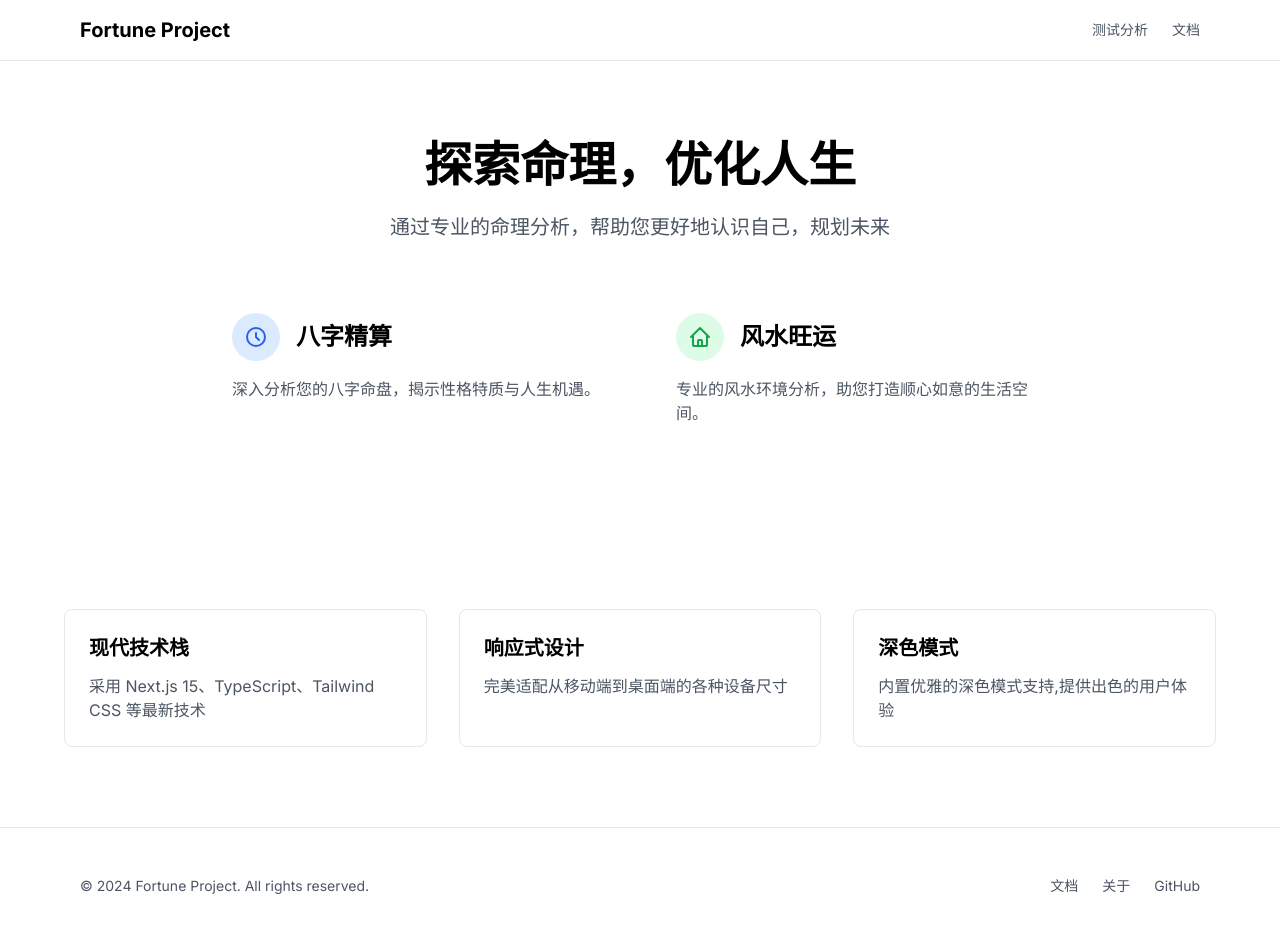
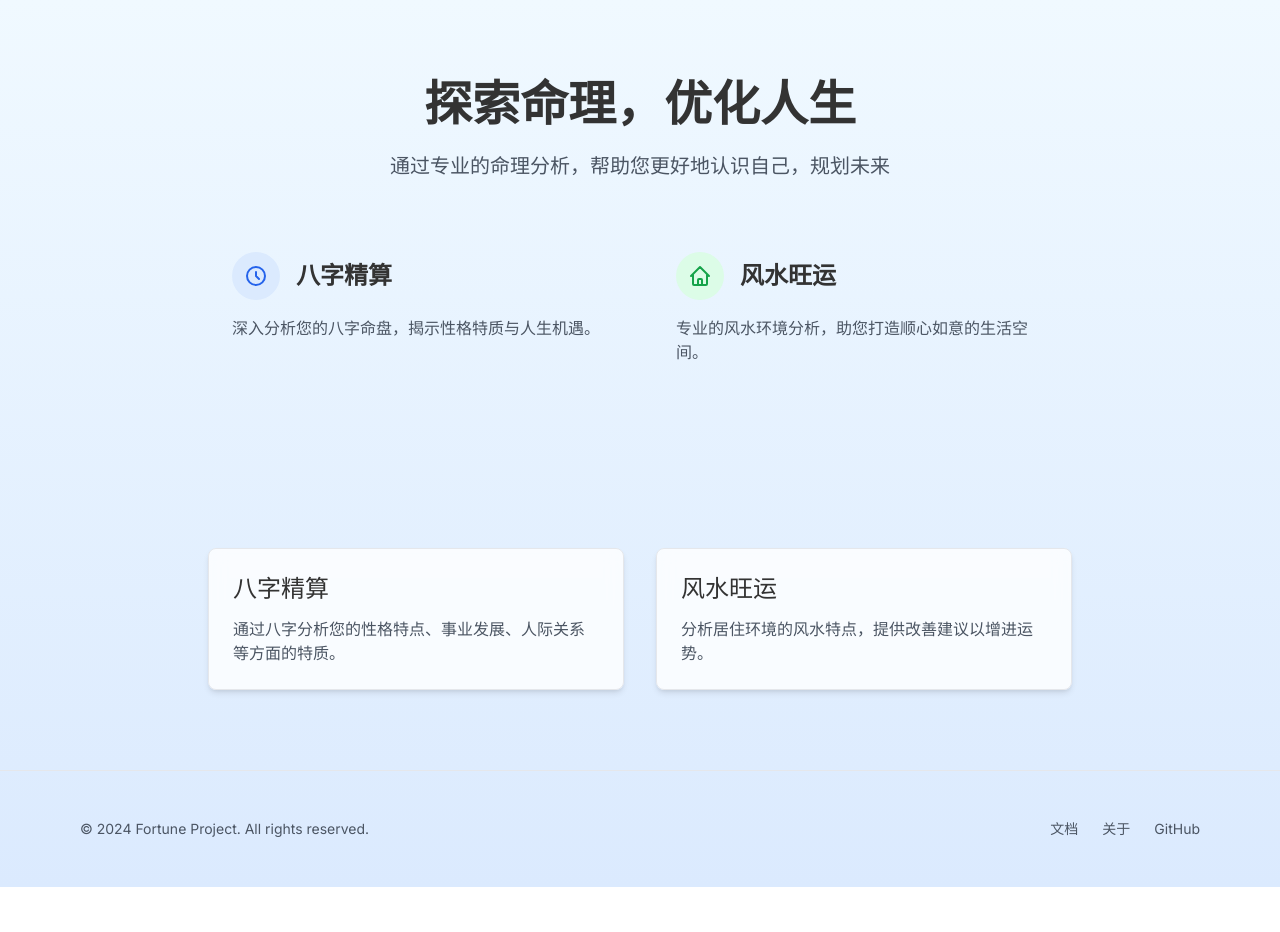
Before and after one commit to Yangyang0416-chow/fortune-project, a Next.js app: page / in a window 1280 px wide. Shown: the top 932 px of the page. After the commit the page ends 887 px from the top, so only its background shows below. Built offline with nearby package versions, Linux system fonts and the light colour scheme.

Commit message:
style: update layout and styles for homepage

```diff
--- a/src/app/globals.css
+++ b/src/app/globals.css
@@ -3,18 +3,29 @@
 @tailwind utilities;
 
 :root {
-  --foreground-rgb: 0, 0, 0;
-  --background-rgb: 255, 255, 255;
-}
-
-@media (prefers-color-scheme: dark) {
-  :root {
-    --foreground-rgb: 255, 255, 255;
-    --background-rgb: 0, 0, 0;
-  }
+  --foreground-rgb: 51, 51, 51;
+  --background-start: 240, 249, 255;
+  --background-end: 219, 234, 254;
 }
 
 body {
   color: rgb(var(--foreground-rgb));
-  background: rgb(var(--background-rgb));
+  background: linear-gradient(
+    to bottom,
+    rgb(var(--background-start)),
+    rgb(var(--background-end))
+  );
+  min-height: 100vh;
 }
+
+.feature-card {
+  @apply p-6 rounded-lg border border-gray-200 hover:border-gray-300 transition;
+  box-shadow: 0 4px 6px -1px rgba(0, 0, 0, 0.1), 0 2px 4px -1px rgba(0, 0, 0, 0.06);
+  background: rgba(255, 255, 255, 0.8);
+  backdrop-filter: blur(8px);
+}
+
+.feature-card:hover {
+  transform: translateY(-2px);
+  box-shadow: 0 10px 15px -3px rgba(0, 0, 0, 0.1), 0 4px 6px -2px rgba(0, 0, 0, 0.05);
+}
--- a/src/app/home/components/Features.tsx
+++ b/src/app/home/components/Features.tsx
@@ -1,34 +1,31 @@
+import Link from "next/link";
+
 export default function Features() {
-  const features = [
-    {
-      title: "现代技术栈",
-      description: "采用 Next.js 15、TypeScript、Tailwind CSS 等最新技术",
-    },
-    {
-      title: "响应式设计",
-      description: "完美适配从移动端到桌面端的各种设备尺寸",
-    },
-    {
-      title: "深色模式",
-      description: "内置优雅的深色模式支持,提供出色的用户体验",
-    },
-  ];
+  return (
+    <div className="py-20">
+      <div className="max-w-4xl mx-auto px-4">
+        <div className="grid grid-cols-1 md:grid-cols-2 gap-8">
+          <Link
+            href="/test-analysis/bazi"
+            className="feature-card"
+          >
+            <h2 className="text-2xl font-medium mb-3">八字精算</h2>
+            <p className="text-gray-600">
+              通过八字分析您的性格特点、事业发展、人际关系等方面的特质。
+            </p>
+          </Link>
 
-  return (
-    <section className="py-20 px-4">
-      <div className="max-w-6xl mx-auto grid grid-cols-1 sm:grid-cols-2 lg:grid-cols-3 gap-8">
-        {features.map((feature, index) => (
-          <div
-            key={index}
-            className="p-6 rounded-lg border border-gray-200 dark:border-gray-800"
+          <Link
+            href="/test-analysis/fengshui"
+            className="feature-card"
           >
-            <h3 className="text-xl font-semibold mb-3">{feature.title}</h3>
-            <p className="text-gray-600 dark:text-gray-300">
-              {feature.description}
+            <h2 className="text-2xl font-medium mb-3">风水旺运</h2>
+            <p className="text-gray-600">
+              分析居住环境的风水特点，提供改善建议以增进运势。
             </p>
-          </div>
-        ))}
+          </Link>
+        </div>
       </div>
-    </section>
+    </div>
   );
 }
--- a/src/app/layout.tsx
+++ b/src/app/layout.tsx
@@ -1,9 +1,11 @@
 import type { Metadata } from "next";
 import { Inter } from 'next/font/google';
-import Link from 'next/link';
 import "./globals.css";
 
-const inter = Inter({ subsets: ['latin'] });
+const inter = Inter({
+  subsets: ['latin'],
+  weight: ['300', '400', '500'],
+});
 
 export const metadata: Metadata = {
   title: '命理分析 - 探索命理，优化人生',
@@ -19,35 +21,12 @@ export const metadata: Metadata = {
 
 export default function RootLayout({
   children,
-}: Readonly<{
+}: {
   children: React.ReactNode;
-}>) {
+}) {
   return (
     <html lang="zh">
       <body className={inter.className}>
-        <header className="border-b border-gray-200 dark:border-gray-800">
-          <div className="max-w-6xl mx-auto py-4 px-4">
-            <nav className="flex items-center justify-between">
-              <Link href="/" className="text-xl font-bold">
-                Fortune Project
-              </Link>
-              <div className="flex gap-6">
-                <Link
-                  href="/test-analysis"
-                  className="text-sm text-gray-600 dark:text-gray-300 hover:text-gray-900 dark:hover:text-white"
-                >
-                  测试分析
-                </Link>
-                <Link
-                  href="/docs"
-                  className="text-sm text-gray-600 dark:text-gray-300 hover:text-gray-900 dark:hover:text-white"
-                >
-                  文档
-                </Link>
-              </div>
-            </nav>
-          </div>
-        </header>
         {children}
       </body>
     </html>
```
